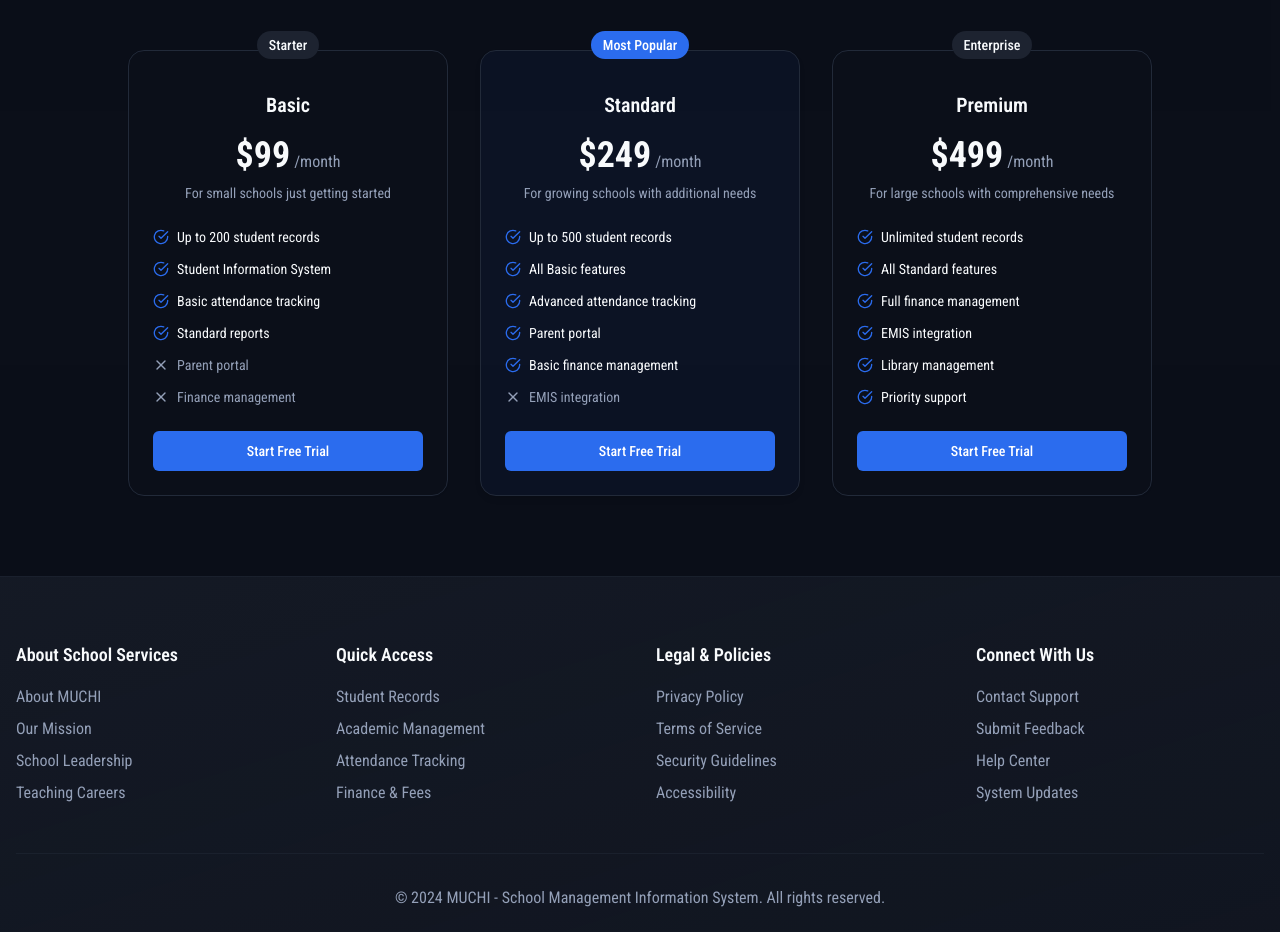
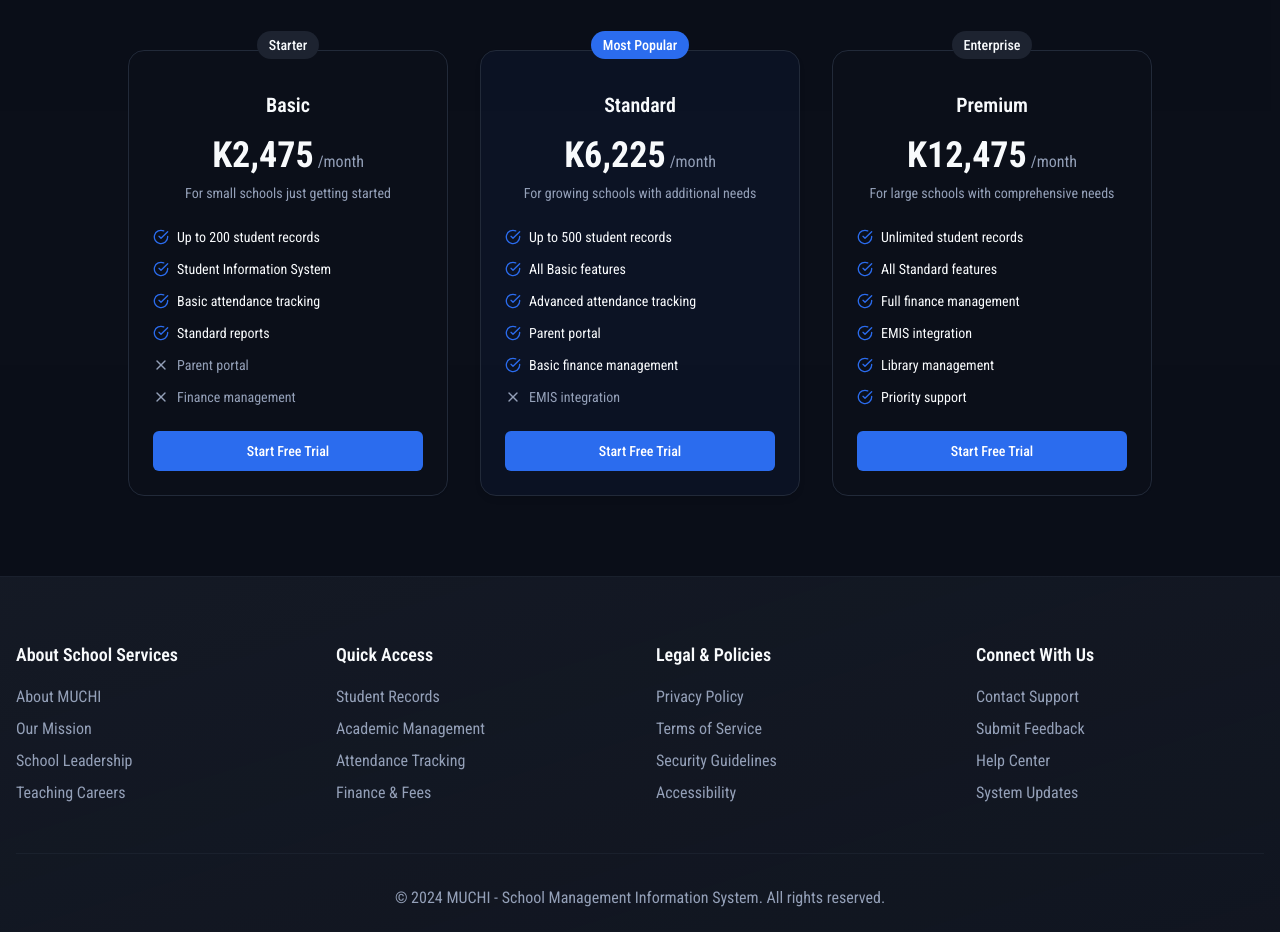
Before and after one commit to Luyando24/muchi, a React (Vite) app: page / in a window 1280 px wide. Shown: the part 5224-6156 px from the top of the page. Built offline with nearby package versions, Linux system fonts and the light colour scheme; no server answers.

Commit message:
First commit

```diff
--- a/client/pages/Index.tsx
+++ b/client/pages/Index.tsx
@@ -573,7 +573,7 @@ export default function Index() {
               <div className="mt-4 text-center">
                 <h3 className="text-xl font-semibold">Basic</h3>
                 <div className="mt-4 flex items-baseline justify-center">
-                  <span className="text-4xl font-bold">$99</span>
+                  <span className="text-4xl font-bold">K2,475</span>
                   <span className="ml-1 text-muted-foreground">/month</span>
                 </div>
                 <p className="mt-2 text-sm text-muted-foreground">For small schools just getting started</p>
@@ -617,7 +617,7 @@ export default function Index() {
               <div className="mt-4 text-center">
                 <h3 className="text-xl font-semibold">Standard</h3>
                 <div className="mt-4 flex items-baseline justify-center">
-                  <span className="text-4xl font-bold">$249</span>
+                  <span className="text-4xl font-bold">K6,225</span>
                   <span className="ml-1 text-muted-foreground">/month</span>
                 </div>
                 <p className="mt-2 text-sm text-muted-foreground">For growing schools with additional needs</p>
@@ -661,7 +661,7 @@ export default function Index() {
               <div className="mt-4 text-center">
                 <h3 className="text-xl font-semibold">Premium</h3>
                 <div className="mt-4 flex items-baseline justify-center">
-                  <span className="text-4xl font-bold">$499</span>
+                  <span className="text-4xl font-bold">K12,475</span>
                   <span className="ml-1 text-muted-foreground">/month</span>
                 </div>
                 <p className="mt-2 text-sm text-muted-foreground">For large schools with comprehensive needs</p>
```
